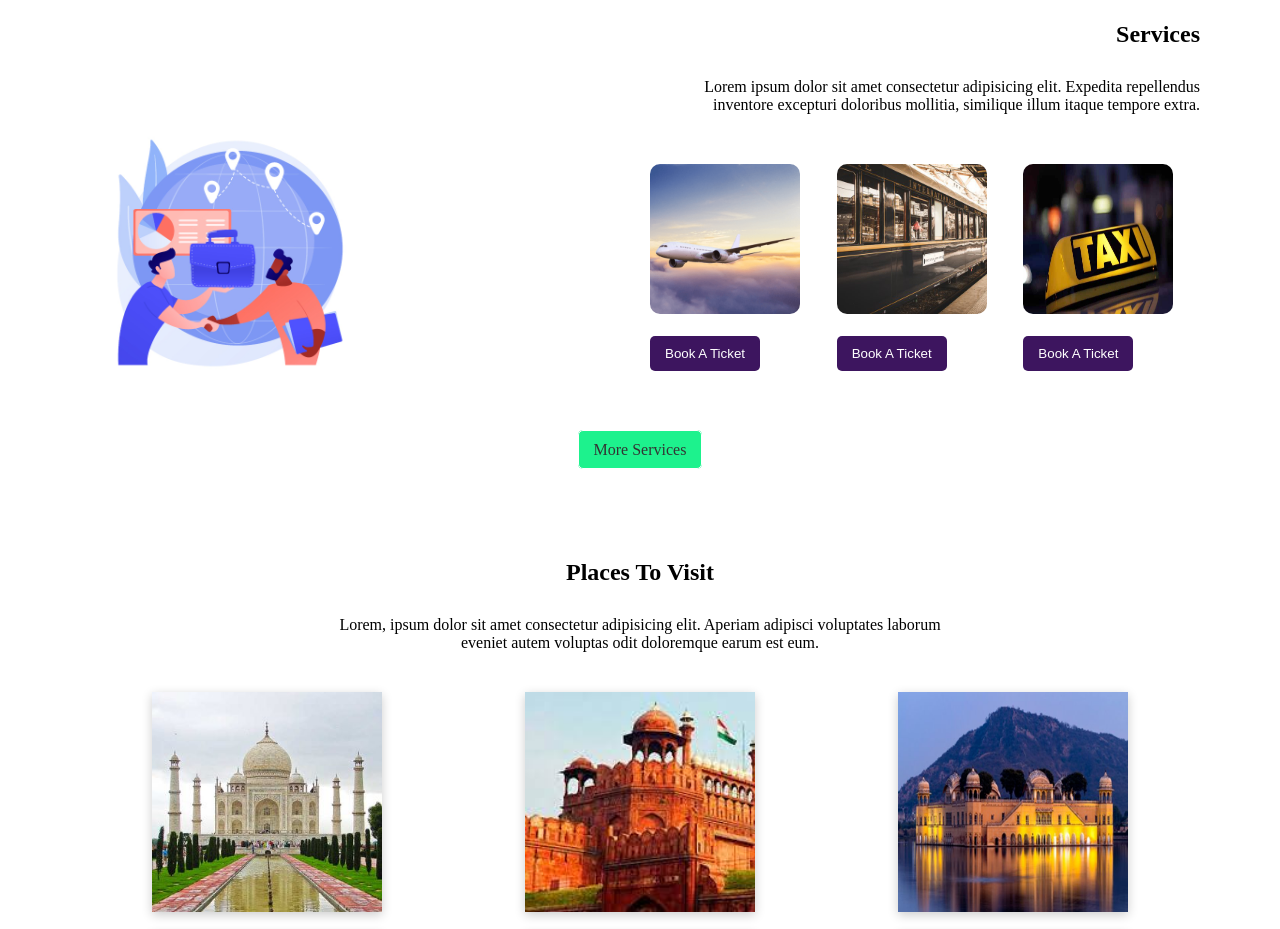
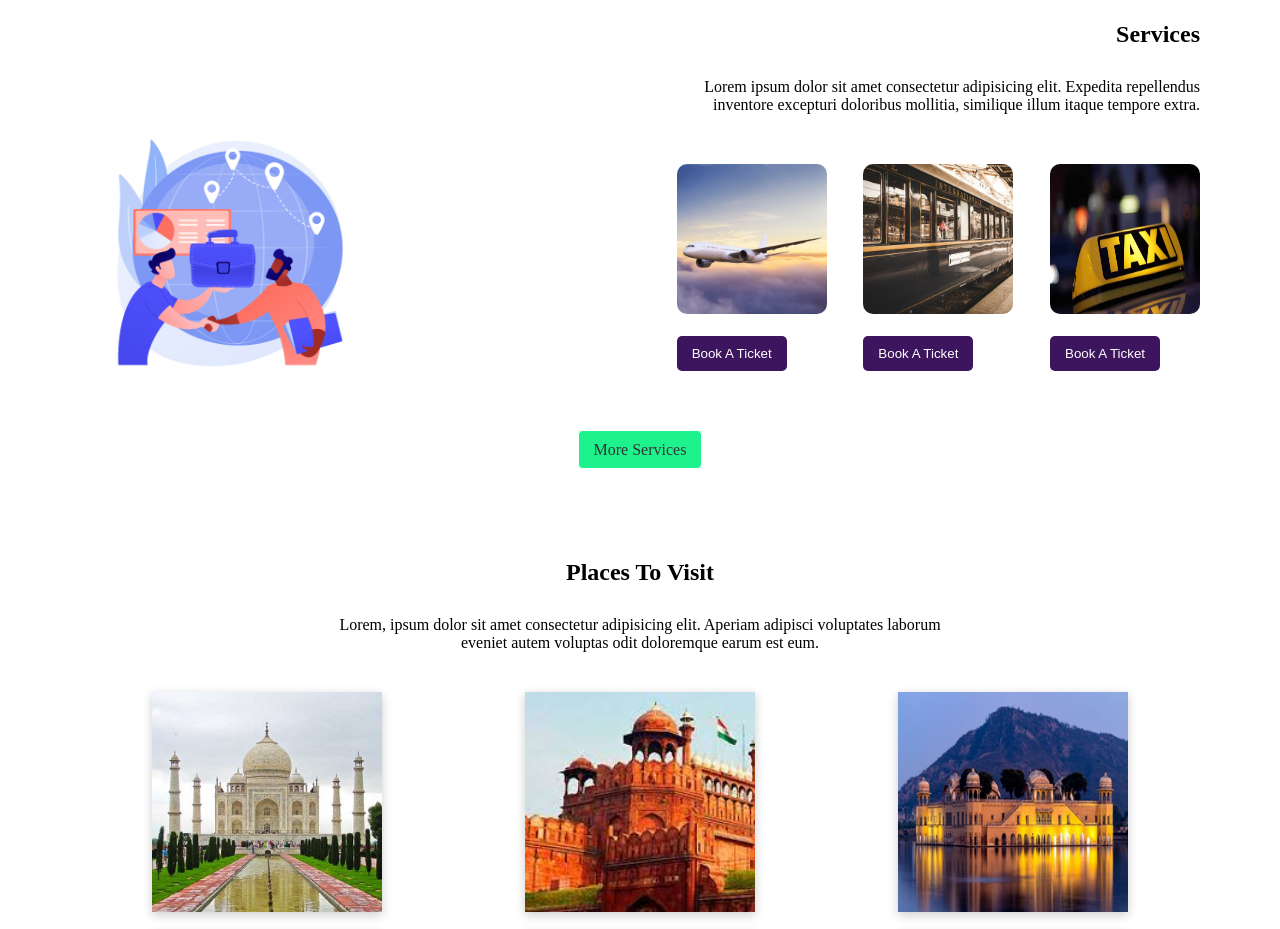
Before and after one commit to pratiksingh27/travel, a plain HTML site: page index.html in a window 1280 px wide. Shown: the part 800-1729 px from the top of the page. Drawn offline with Linux system fonts and the light colour scheme.

Commit message:
justifiy-items  added in .grid-2

```diff
--- a/css/style.css
+++ b/css/style.css
@@ -295,7 +295,7 @@ a{
 .grid-2{
     display: grid;
     grid-template-columns: repeat(3 , 1fr);
-    justify-content: flex-end;
+    justify-items: end;
     column-gap: 10px;
 }
 .part-2 figure img{
```
